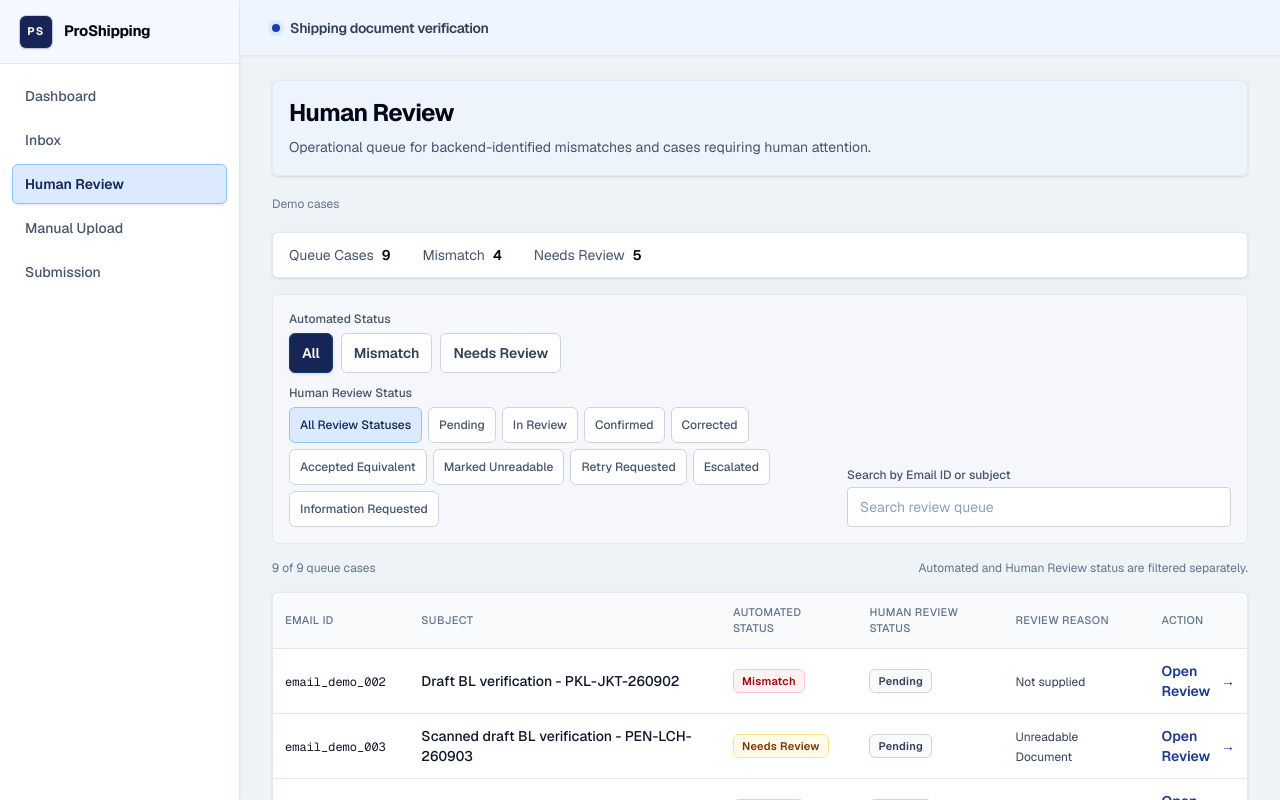
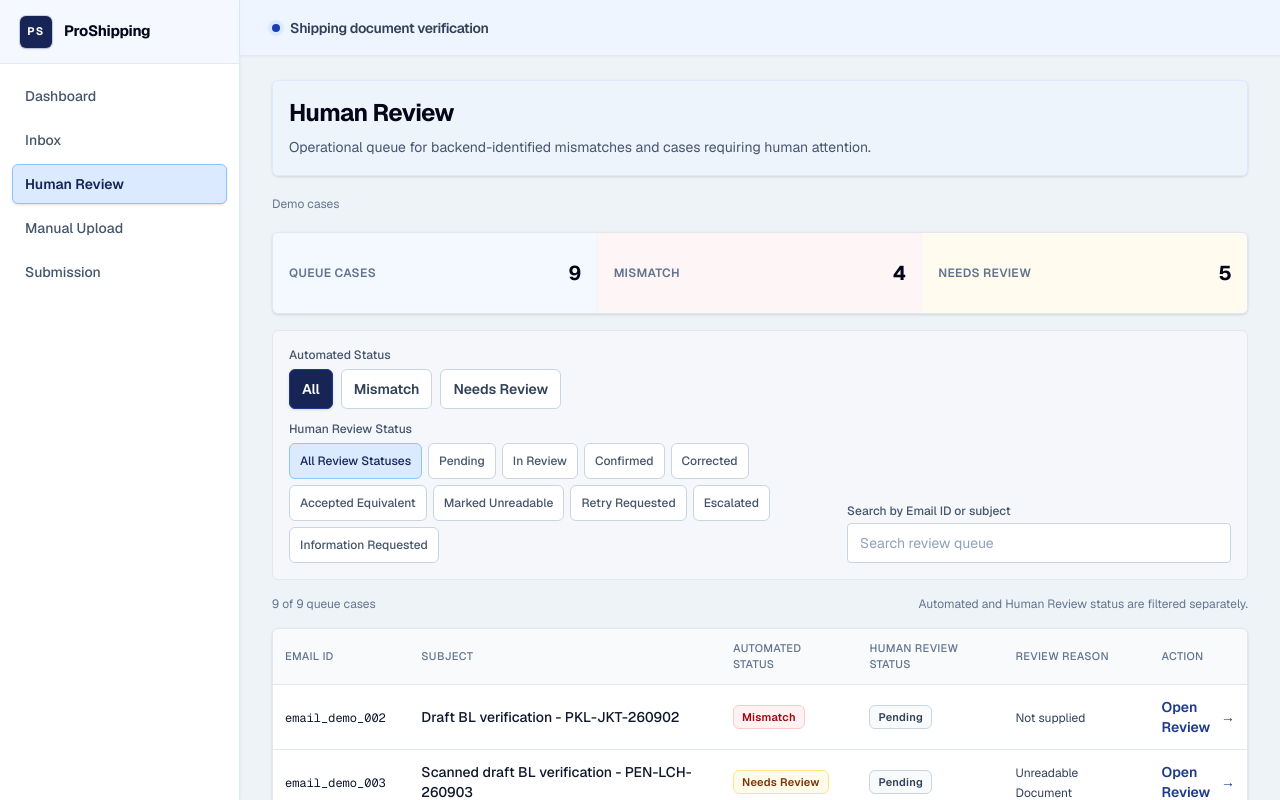
Before and after one commit to joelchongxj-eng/ProShipping, a Next.js app in the folder frontend/: page /review in a window 1280 px wide. Shown: the top 800 px of the page. Built offline with nearby package versions, Linux system fonts and the light colour scheme.

Commit message:
fix: frontend phase 3 human review page queue case bar change

```diff
--- a/frontend/src/components/dashboard/dashboard-summary.tsx
+++ b/frontend/src/components/dashboard/dashboard-summary.tsx
@@ -1,20 +1,13 @@
+import { SummaryStats, type SummaryStatItem } from "@/components/summary-stats";
+
 type DashboardGroup = "matched" | "mismatch" | "needs_review";
 
 export function DashboardSummary({ total, counts }: { total: number; counts: Record<DashboardGroup, number> }) {
-  const items = [
-    { label: "Total Cases", count: total, tone: "bg-blue-50/70" },
-    { label: "Matched", count: counts.matched, tone: "bg-emerald-50/70" },
-    { label: "Mismatch", count: counts.mismatch, tone: "bg-red-50/70" },
-    { label: "Needs Review", count: counts.needs_review, tone: "bg-amber-50/80" },
+  const items: SummaryStatItem[] = [
+    { label: "Total Cases", count: total, tone: "neutral" },
+    { label: "Matched", count: counts.matched, tone: "success" },
+    { label: "Mismatch", count: counts.mismatch, tone: "danger" },
+    { label: "Needs Review", count: counts.needs_review, tone: "warning" },
   ];
-  return (
-    <dl aria-label="Case summary" className="grid grid-cols-2 overflow-hidden rounded-md border border-slate-200 bg-white shadow-sm lg:grid-cols-4">
-      {items.map(({ label, count, tone }) => (
-        <div key={label} className={`flex min-h-16 items-center justify-between gap-3 border-r border-b border-slate-100 px-3 py-3 even:border-r-0 [&:nth-last-child(-n+2)]:border-b-0 lg:min-h-20 lg:border-r lg:border-b-0 lg:px-4 lg:even:border-r lg:last:border-r-0 ${tone}`}>
-          <dt className="text-xs font-semibold uppercase tracking-wide text-slate-500">{label}</dt>
-          <dd className="text-xl font-bold tabular-nums tracking-tight text-slate-950">{count}</dd>
-        </div>
-      ))}
-    </dl>
-  );
+  return <SummaryStats ariaLabel="Case summary" items={items} columns={4} />;
 }
--- a/frontend/src/components/review/human-review-queue.tsx
+++ b/frontend/src/components/review/human-review-queue.tsx
@@ -4,6 +4,7 @@ import Link from "next/link";
 import { useState } from "react";
 import { StatusBadge } from "@/components/status-badge";
 import { HumanReviewStatusBadge } from "@/components/review/human-review-panel";
+import { SummaryStats, type SummaryStatItem } from "@/components/summary-stats";
 import { buildCaseDetailHref } from "@/lib/case-navigation";
 import { getReviewReasonDisplay } from "@/lib/review-reason";
 import {
@@ -36,21 +37,15 @@ export function HumanReviewQueue({ cases }: { cases: HumanReviewQueueItem[] }) {
   const [search, setSearch] = useState("");
   const shown = filterReviewQueue(cases, automatedStatusFilter, humanReviewStatusFilter, search);
   const summary = summarizeReviewQueue(cases);
+  const summaryItems: SummaryStatItem[] = [
+    { label: "Queue Cases", count: summary.total, tone: "neutral" },
+    { label: "Mismatch", count: summary.mismatch, tone: "danger" },
+    { label: "Needs Review", count: summary.needsReview, tone: "warning" },
+  ];
 
   return (
     <div className="space-y-4">
-      <dl aria-label="Human Review queue summary" className="flex flex-wrap gap-x-8 gap-y-3 rounded-md border border-slate-200 bg-white px-4 py-3 text-sm shadow-sm">
-        {[
-          ["Queue Cases", summary.total],
-          ["Mismatch", summary.mismatch],
-          ["Needs Review", summary.needsReview],
-        ].map(([label, count]) => (
-          <div key={label} className="flex items-center gap-2">
-            <dt className="text-slate-600">{label}</dt>
-            <dd className="font-semibold tabular-nums text-slate-950">{count}</dd>
-          </div>
-        ))}
-      </dl>
+      <SummaryStats ariaLabel="Human Review queue summary" items={summaryItems} columns={3} />
 
       <div className="grid gap-4 rounded-md border border-slate-200 bg-slate-50/70 p-4 lg:grid-cols-[minmax(0,1fr)_minmax(16rem,24rem)] lg:items-end">
         <div className="space-y-3">
--- /dev/null
+++ b/frontend/src/components/summary-stats.tsx
@@ -0,0 +1,32 @@
+export type SummaryStatTone = "neutral" | "success" | "danger" | "warning";
+
+export interface SummaryStatItem {
+  label: string;
+  count: number;
+  tone: SummaryStatTone;
+}
+
+const toneStyles: Record<SummaryStatTone, string> = {
+  neutral: "bg-blue-50/70",
+  success: "bg-emerald-50/70",
+  danger: "bg-red-50/70",
+  warning: "bg-amber-50/80",
+};
+
+export function SummaryStats({ ariaLabel, items, columns }: { ariaLabel: string; items: SummaryStatItem[]; columns: 3 | 4 }) {
+  const gridColumns = columns === 3 ? "sm:grid-cols-3" : "grid-cols-2 lg:grid-cols-4";
+  const segmentBorders = columns === 3
+    ? "border-b last:border-b-0 sm:border-r sm:border-b-0 sm:last:border-r-0"
+    : "border-r border-b even:border-r-0 [&:nth-last-child(-n+2)]:border-b-0 lg:border-r lg:border-b-0 lg:even:border-r lg:last:border-r-0";
+
+  return (
+    <dl aria-label={ariaLabel} className={`grid overflow-hidden rounded-md border border-slate-200 bg-white shadow-sm ${gridColumns}`}>
+      {items.map(({ label, count, tone }) => (
+        <div key={label} className={`flex min-h-16 items-center justify-between gap-3 border-slate-100 px-3 py-3 sm:min-h-20 sm:px-4 ${segmentBorders} ${toneStyles[tone]}`}>
+          <dt className="text-xs font-semibold uppercase tracking-wide text-slate-500">{label}</dt>
+          <dd className="text-xl font-bold tabular-nums tracking-tight text-slate-950">{count}</dd>
+        </div>
+      ))}
+    </dl>
+  );
+}
```
